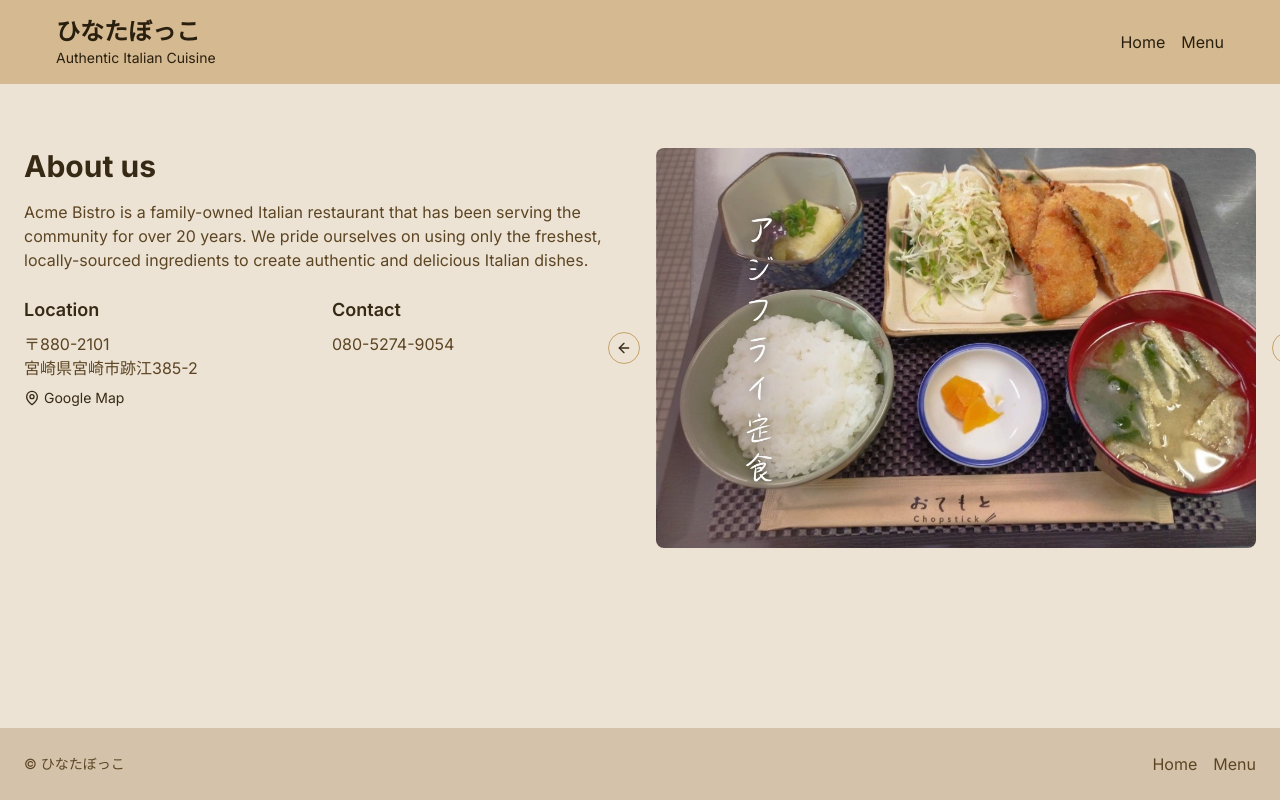
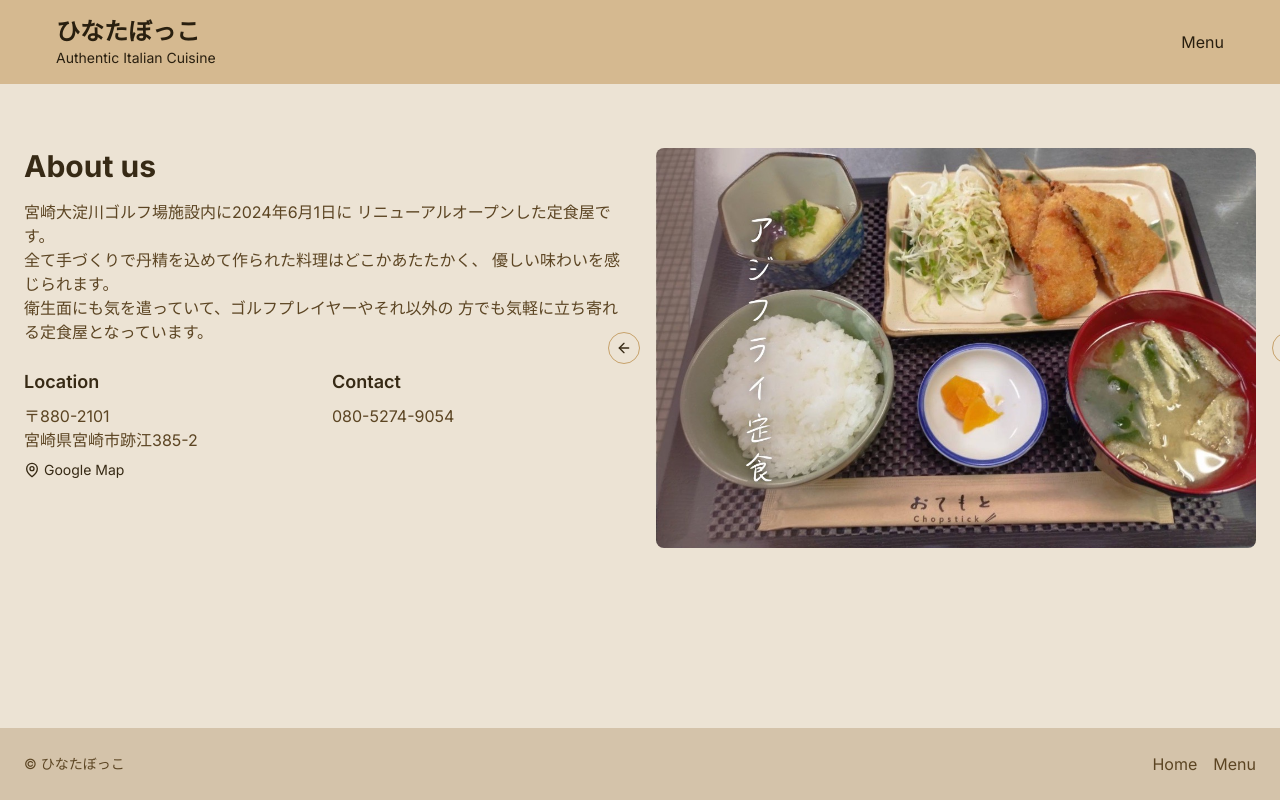
Before and after one commit to daichi1002/to_do, a Next.js app in the folder frontend/: page / in a window 1280 px wide. Shown: the top 800 px of the page. Built offline with nearby package versions, Linux system fonts and the light colour scheme.

Commit message:
add explain

```diff
--- a/frontend/app/page.tsx
+++ b/frontend/app/page.tsx
@@ -38,9 +38,6 @@ export default function Component() {
             <p className="text-sm">Authentic Italian Cuisine</p>
           </div>
           <nav className="hidden md:flex items-center gap-4">
-            <Link href="/" className="hover:underline" prefetch={false}>
-              Home
-            </Link>
             <Link href={`/menu`} className="hover:underline" prefetch={false}>
               Menu
             </Link>
@@ -56,10 +53,14 @@ export default function Component() {
           <div>
             <h2 className="text-3xl font-bold mb-4">About us</h2>
             <p className="text-muted-foreground mb-6">
-              Acme Bistro is a family-owned Italian restaurant that has been
-              serving the community for over 20 years. We pride ourselves on
-              using only the freshest, locally-sourced ingredients to create
-              authentic and delicious Italian dishes.
+              宮崎大淀川ゴルフ場施設内に2024年6月1日に
+              リニューアルオープンした定食屋です。
+              <br />
+              全て手づくりで丹精を込めて作られた料理はどこかあたたかく、
+              優しい味わいを感じられます。
+              <br />
+              衛生面にも気を遣っていて、ゴルフプレイヤーやそれ以外の
+              方でも気軽に立ち寄れる定食屋となっています。
             </p>
             <div className="grid grid-cols-2 gap-4">
               <div>
```
